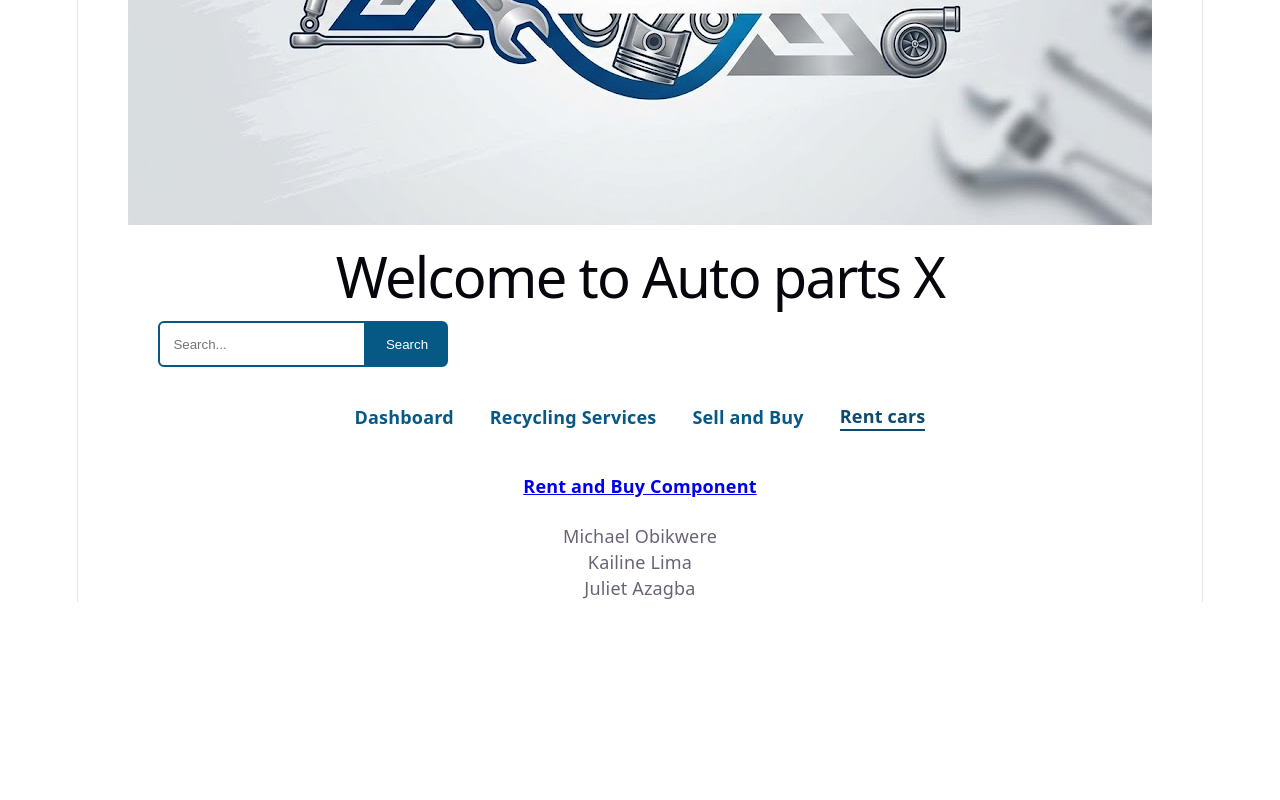
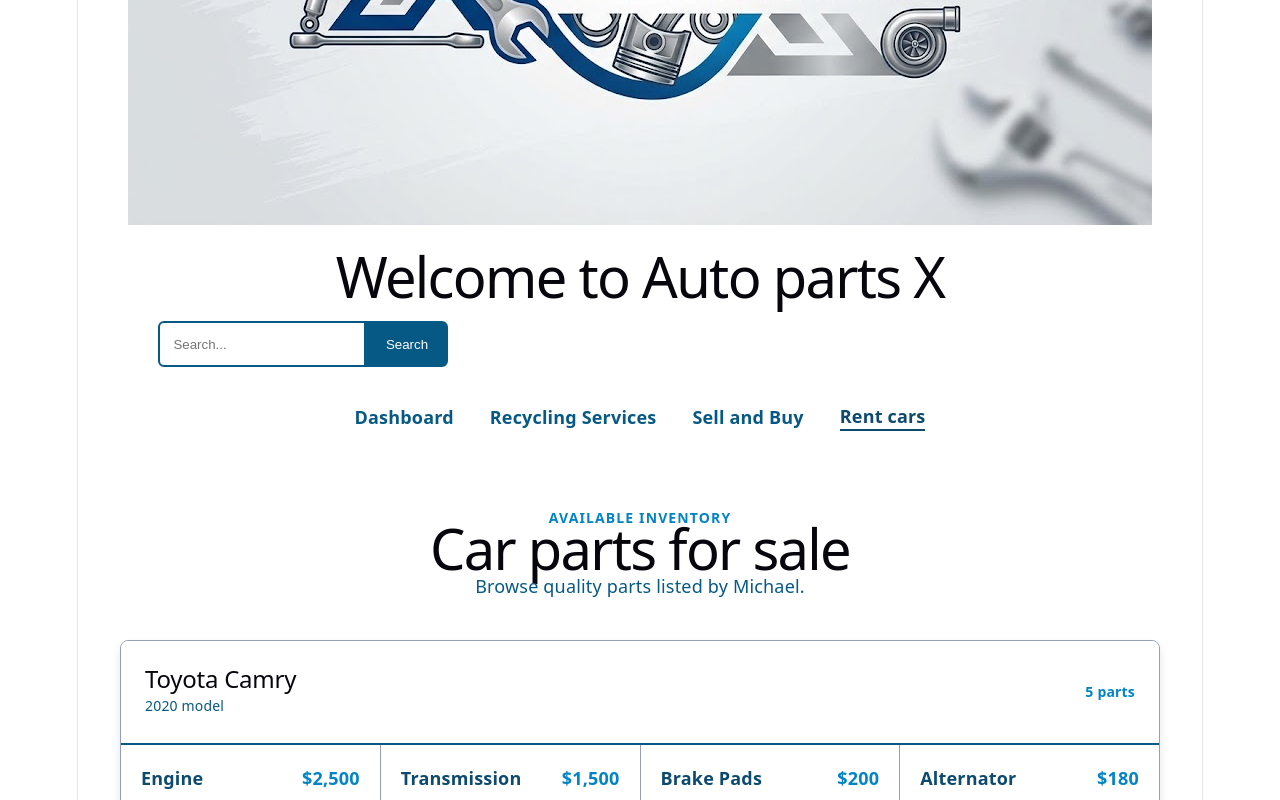
Before and after one commit to Michaelo233/AutoParts-X, a React (Vite) app: page /rent in a window 1280 px wide. Shown: the part 334-1134 px from the top of the page. Before the commit the page ends 936 px from the top, so only its background shows below. Built offline with nearby package versions, Linux system fonts and the light colour scheme.

Commit message:
Added function that display list of car parts to rent.

```diff
--- a/src/component/MichaelComponent/rentBuy.tsx
+++ b/src/component/MichaelComponent/rentBuy.tsx
@@ -1,8 +1,43 @@
+import carListings from './carPartsListData/carList.json'
+import './rentBuy.css'
+import type { CarListing } from './interface/carListInterface'
+
+const listings = carListings as CarListing[]
+
 function RentAndBuy() {
   return (
-    <section>
-      <div>
-        <a href="#"><h4>Rent and Buy Component</h4></a>
+    <section className="parts-section" aria-labelledby="parts-title">
+      <div className="parts-heading">
+        <p className="parts-eyebrow">Available inventory</p>
+        <h1 id="parts-title">Car parts for sale</h1>
+        <p>Browse quality parts listed by {listings[0]?.name ?? 'our sellers'}.</p>
+      </div>
+
+      <div className="vehicle-list">
+        {listings.map((listing) => (
+          <article className="vehicle-listing" key={`${listing.carName}-${listing.year}`}>
+            <header className="vehicle-header">
+              <div>
+                <h2>{listing.carName}</h2>
+                <p>{listing.year} model</p>
+              </div>
+              <span className="part-count">{listing.carParts.length} parts</span>
+            </header>
+
+            <div className="parts-grid">
+              {listing.carParts.map((part) => (
+                <article className="part-card" key={part.partNumber}>
+                  <div className="part-card-heading">
+                    <h3>{part.partName}</h3>
+                    <strong>${part.price.toLocaleString()}</strong>
+                  </div>
+                  <p className="part-number">Part no. {part.partNumber}</p>
+                  <p>{part.description}</p>
+                </article>
+              ))}
+            </div>
+          </article>
+        ))}
       </div>
     </section>
   );
```
Also changed, not shown: 1 other file (tests, documents, lock files or other folders).
